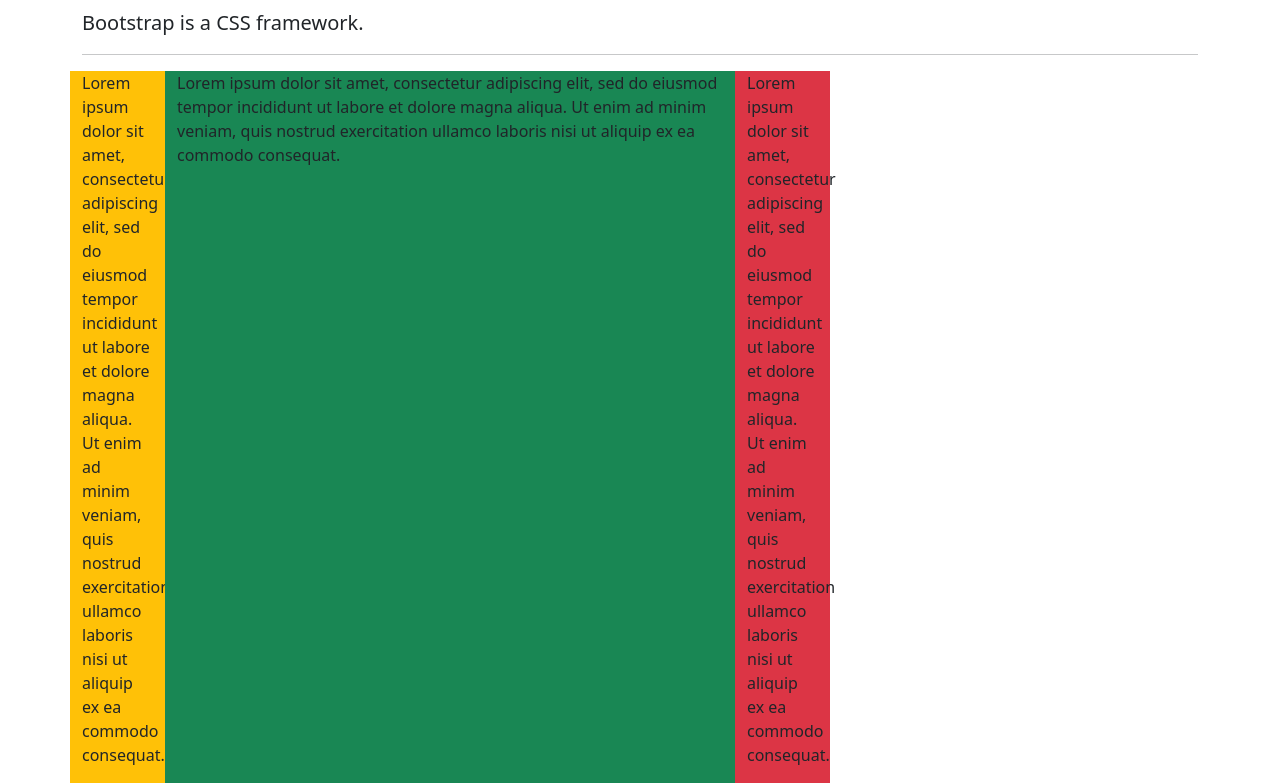
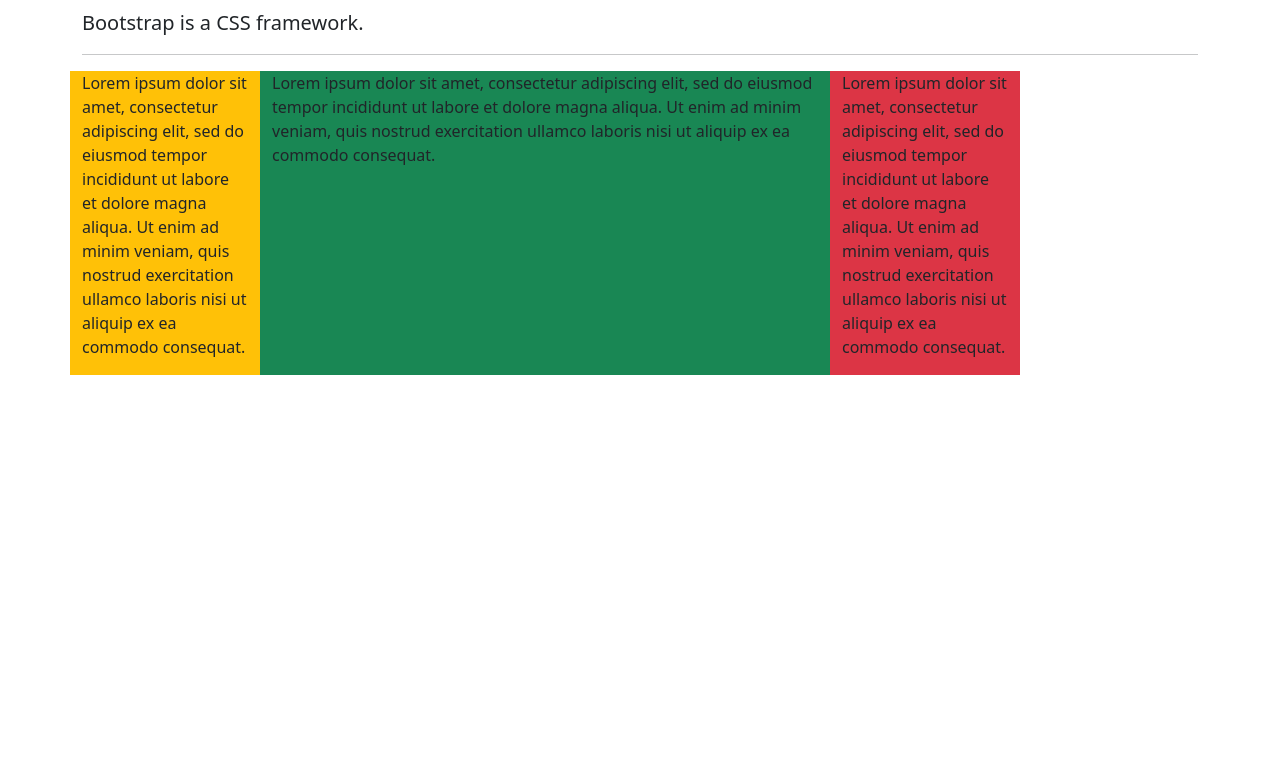
Before and after one commit to vamandeshmukh/bootstrap-27-feb-2023, a plain HTML site: page 05-bs-grid-row-columns.html in a window 1280 px wide. Shown: the part 104-887 px from the top of the page. After the commit the page ends 800 px from the top, so only its background shows below. Drawn offline with nearby package versions, Linux system fonts and the light colour scheme.

Commit message:
bootstrap

```diff
--- a/05-bs-grid-row-columns.html
+++ b/05-bs-grid-row-columns.html
@@ -17,7 +17,7 @@
         <hr />
 
         <div class="row">
-            <div class="col-1 bg-warning">
+            <div class="col-2 bg-warning">
                 <p>Lorem ipsum dolor sit amet, consectetur adipiscing elit, sed do eiusmod tempor incididunt ut labore
                     et
                     dolore magna aliqua. Ut enim ad minim veniam, quis nostrud exercitation ullamco laboris nisi ut
@@ -31,7 +31,7 @@
                     aliquip
                     ex ea commodo consequat. </p>
             </div>
-            <div class="col-1 bg-danger">
+            <div class="col-2 bg-danger">
                 <p>Lorem ipsum dolor sit amet, consectetur adipiscing elit, sed do eiusmod tempor incididunt ut labore
                     et
                     dolore magna aliqua. Ut enim ad minim veniam, quis nostrud exercitation ullamco laboris nisi ut
```
